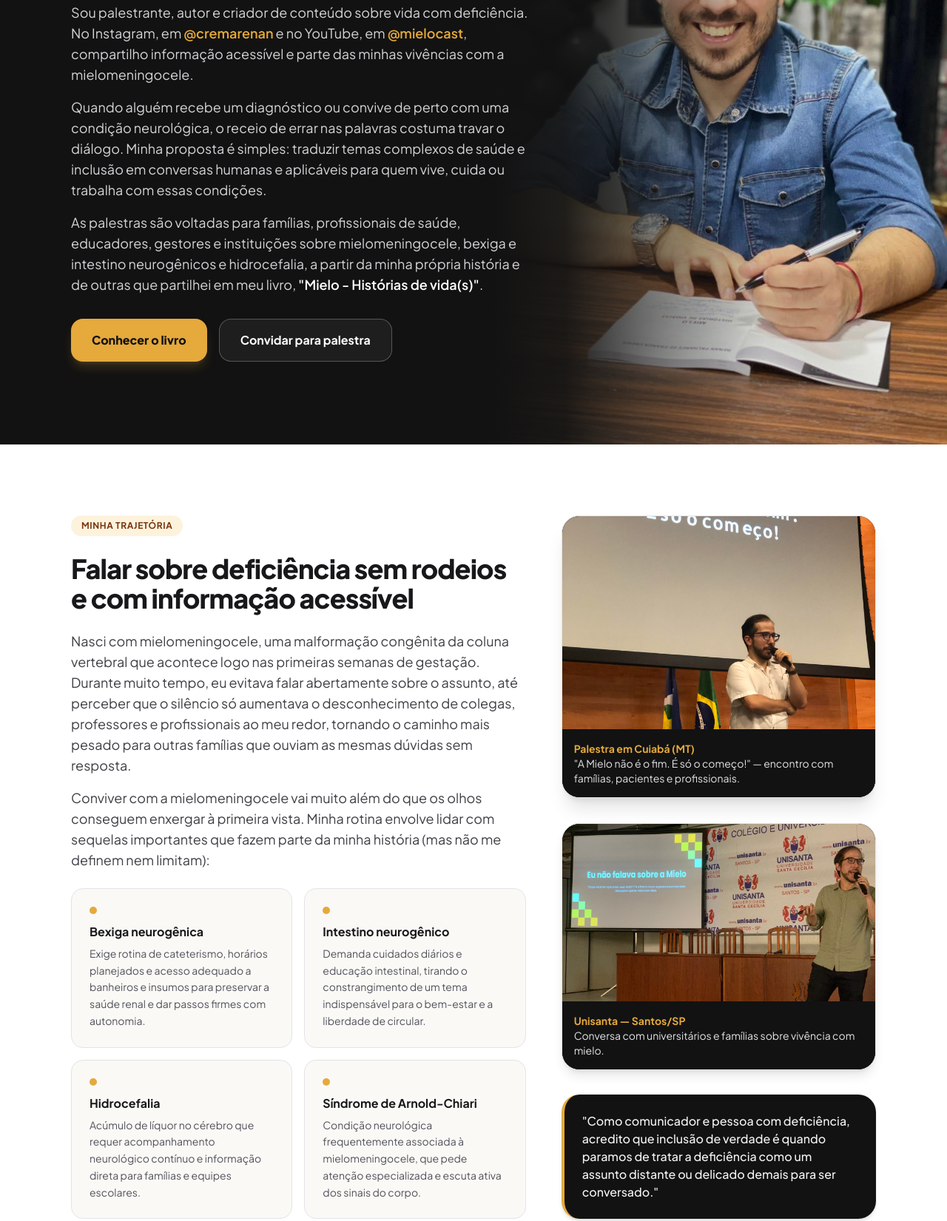
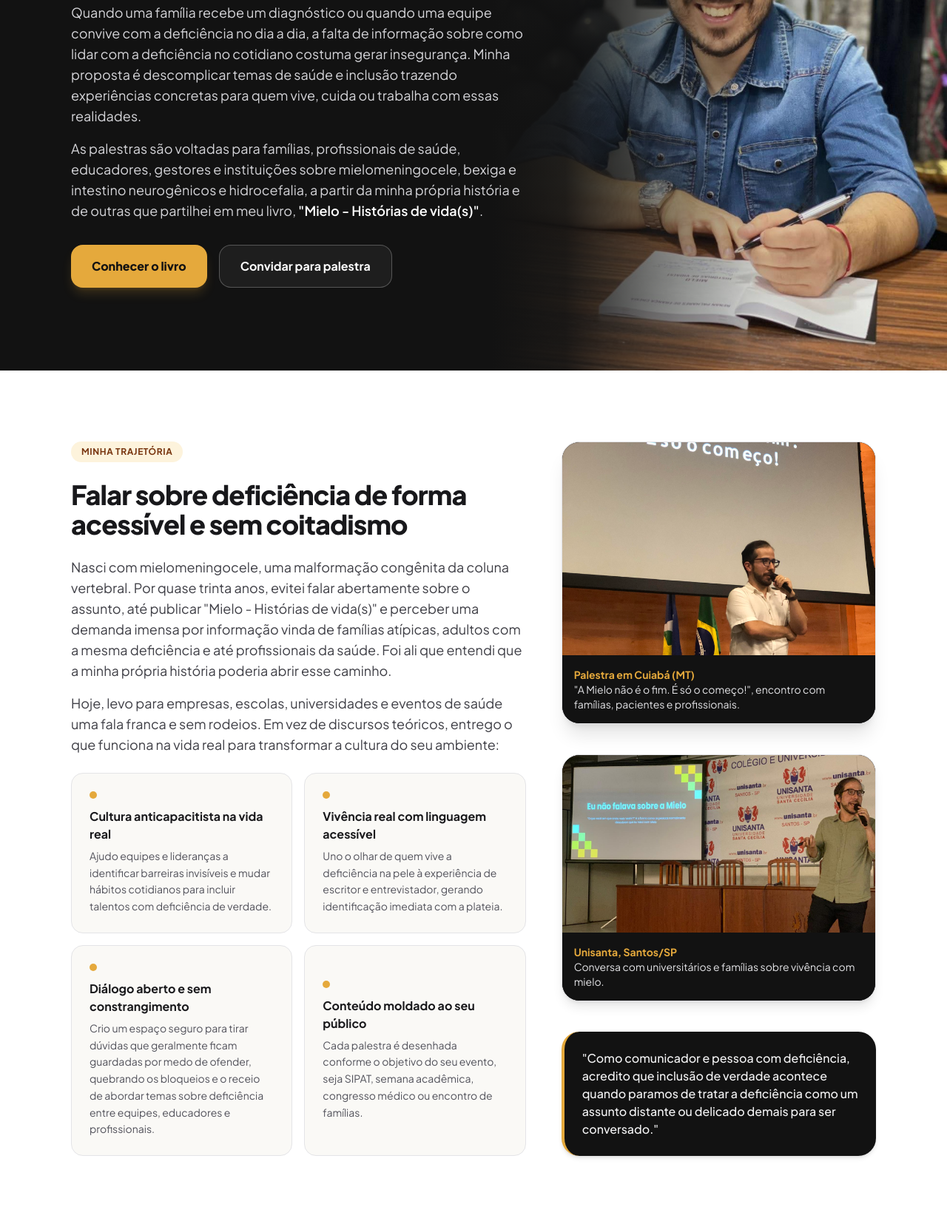
Before and after one commit to renancrema/renancrema.github.io, a plain HTML site: page index.html in a window 1280 px wide. Shown: the part 371-2022 px from the top of the page at 74% size. Drawn offline with nearby package versions, Linux system fonts and the light colour scheme.

Commit message:
Add files via upload

```diff
--- a/index.html
+++ b/index.html
@@ -6,7 +6,7 @@
 
   <!-- SEO Primário -->
   <title>Renan Crema | Palestrante, escritor e criador do Mielocast</title>
-  <meta name="description" content="Renan Crema é palestrante, escritor e criador de conteúdo sobre vida com deficiência, mielomeningocele, bexiga e intestino neurogênicos, hidrocefalia e hábitos anticapacitistas. Autor do livro Mielo - Histórias de vida(s)." />
+  <meta name="description" content="Renan Crema é palestrante, autor de Mielo - Histórias de vida(s) e criador do Mielocast. Palestras sobre mielomeningocele, saúde e anticapacitismo." />
   <meta name="keywords" content="Renan Crema, palestrante PCD, palestra inclusão, mielomeningocele, bexiga neurogênica, intestino neurogênico, hidrocefalia, síndrome de Arnold-Chiari, anticapacitismo, Mielo Histórias de vidas, Mielocast, palestrante São Paulo" />
   <meta name="author" content="Renan Crema" />
   <meta name="robots" content="index, follow, max-snippet:-1, max-image-preview:large" />
@@ -39,7 +39,7 @@
         "@id": "https://renancrema.com.br/#website",
         "url": "https://renancrema.com.br/",
         "name": "Renan Crema",
-        "description": "Site oficial de Renan Crema — palestrante, escritor e criador do Mielocast.",
+        "description": "Site oficial de Renan Crema, palestrante, escritor e criador do Mielocast.",
         "inLanguage": "pt-BR"
       },
       {
@@ -319,14 +319,7 @@
 
           <div class="space-y-4 text-base sm:text-lg text-zinc-300 leading-relaxed">
             <p>
-              Sou palestrante, autor e criador de conteúdo sobre vida com deficiência. No Instagram, em
-              <a href="https://www.instagram.com/cremarenan" target="_blank" rel="noopener noreferrer" class="text-brand-mustard font-semibold hover:underline">@cremarenan</a>
-              e no YouTube, em
-              <a href="https://www.youtube.com/@mielocast" target="_blank" rel="noopener noreferrer" class="text-brand-mustard font-semibold hover:underline">@mielocast</a>,
-              compartilho informação acessível e parte das minhas vivências com a mielomeningocele.
-            </p>
-            <p>
-              Quando alguém recebe um diagnóstico ou convive de perto com uma condição neurológica, o receio de errar nas palavras costuma travar o diálogo. Minha proposta é simples: traduzir temas complexos de saúde e inclusão em conversas humanas e aplicáveis para quem vive, cuida ou trabalha com essas condições.
+              Quando uma família recebe um diagnóstico ou quando uma equipe convive com a deficiência no dia a dia, a falta de informação sobre como lidar com a deficiência no cotidiano costuma gerar insegurança. Minha proposta é descomplicar temas de saúde e inclusão trazendo experiências concretas para quem vive, cuida ou trabalha com essas realidades.
             </p>
             <p>
               As palestras são voltadas para famílias, profissionais de saúde, educadores, gestores e instituições sobre mielomeningocele, bexiga e intestino neurogênicos e hidrocefalia, a partir da minha própria história e de outras que partilhei em meu livro, <strong class="text-white font-semibold">"Mielo - Histórias de vida(s)"</strong>.
@@ -364,57 +357,57 @@
 
         <div class="grid grid-cols-1 lg:grid-cols-12 gap-10 lg:gap-12 items-stretch">
 
-          <!-- Coluna esquerda: Narrativa pessoal e cards das 4 sequelas alinhados até a base -->
+          <!-- Coluna esquerda: Narrativa pessoal e cards alinhados até a base -->
           <div class="lg:col-span-7 flex flex-col justify-between space-y-6">
             <div class="space-y-6">
               <span class="inline-block px-3.5 py-1.5 rounded-full bg-brand-mustardSoft text-amber-900 text-xs font-bold uppercase tracking-wider">
                 Minha trajetória
               </span>
               <h2 class="text-3xl sm:text-4xl font-extrabold text-brand-ink tracking-tight leading-tight">
-                Falar sobre deficiência sem rodeios e com informação acessível
+                Falar sobre deficiência de forma acessível e sem coitadismo
               </h2>
 
               <div class="space-y-4 text-base sm:text-lg text-zinc-700 leading-relaxed">
                 <p>
-                  Nasci com mielomeningocele, uma malformação congênita da coluna vertebral que acontece logo nas primeiras semanas de gestação. Durante muito tempo, eu evitava falar abertamente sobre o assunto, até perceber que o silêncio só aumentava o desconhecimento de colegas, professores e profissionais ao meu redor, tornando o caminho mais pesado para outras famílias que ouviam as mesmas dúvidas sem resposta.
+                  Nasci com mielomeningocele, uma malformação congênita da coluna vertebral. Por quase trinta anos, evitei falar abertamente sobre o assunto, até publicar "Mielo - Histórias de vida(s)" e perceber uma demanda imensa por informação vinda de famílias atípicas, adultos com a mesma deficiência e até profissionais da saúde. Foi ali que entendi que a minha própria história poderia abrir esse caminho.
                 </p>
                 <p>
-                  Conviver com a mielomeningocele vai muito além do que os olhos conseguem enxergar à primeira vista. Minha rotina envolve lidar com sequelas importantes que fazem parte da minha história (mas não me definem nem limitam):
+                  Hoje, levo para empresas, escolas, universidades e eventos de saúde uma fala franca e sem rodeios. Em vez de discursos teóricos, entrego o que funciona na vida real para transformar a cultura do seu ambiente:
                 </p>
               </div>
             </div>
 
-            <!-- Cards objetivos das 4 condições preenchendo a altura restante de forma equilibrada -->
+            <!-- 4 Pilares de impacto para contratação de palestras -->
             <div class="grid grid-cols-1 sm:grid-cols-2 gap-4 flex-1">
               <div class="p-6 rounded-2xl bg-brand-cream border border-zinc-200 flex flex-col justify-center">
                 <div class="w-2.5 h-2.5 rounded-full bg-brand-mustard mb-3"></div>
-                <h3 class="font-bold text-brand-ink text-base mb-1.5">Bexiga neurogênica</h3>
+                <h3 class="font-bold text-brand-ink text-base mb-1.5">Cultura anticapacitista na vida real</h3>
                 <p class="text-sm text-zinc-600 leading-relaxed">
-                  Exige rotina de cateterismo, horários planejados e acesso adequado a banheiros e insumos para preservar a saúde renal e dar passos firmes com autonomia.
+                  Ajudo equipes e lideranças a identificar barreiras invisíveis e mudar hábitos cotidianos para incluir talentos com deficiência de verdade.
                 </p>
               </div>
 
               <div class="p-6 rounded-2xl bg-brand-cream border border-zinc-200 flex flex-col justify-center">
                 <div class="w-2.5 h-2.5 rounded-full bg-brand-mustard mb-3"></div>
-                <h3 class="font-bold text-brand-ink text-base mb-1.5">Intestino neurogênico</h3>
+                <h3 class="font-bold text-brand-ink text-base mb-1.5">Vivência real com linguagem acessível</h3>
                 <p class="text-sm text-zinc-600 leading-relaxed">
-                  Demanda cuidados diários e educação intestinal, tirando o constrangimento de um tema indispensável para o bem-estar e a liberdade de circular.
+                  Uno o olhar de quem vive a deficiência na pele à experiência de escritor e entrevistador, gerando identificação imediata com a plateia.
                 </p>
               </div>
 
               <div class="p-6 rounded-2xl bg-brand-cream border border-zinc-200 flex flex-col justify-center">
                 <div class="w-2.5 h-2.5 rounded-full bg-brand-mustard mb-3"></div>
-                <h3 class="font-bold text-brand-ink text-base mb-1.5">Hidrocefalia</h3>
+                <h3 class="font-bold text-brand-ink text-base mb-1.5">Diálogo aberto e sem constrangimento</h3>
                 <p class="text-sm text-zinc-600 leading-relaxed">
-                  Acúmulo de líquor no cérebro que requer acompanhamento neurológico contínuo e informação direta para famílias e equipes escolares.
+                  Crio um espaço seguro para tirar dúvidas que geralmente ficam guardadas por medo de ofender, quebrando os bloqueios e o receio de abordar temas sobre deficiência entre equipes, educadores e profissionais.
                 </p>
               </div>
 
               <div class="p-6 rounded-2xl bg-brand-cream border border-zinc-200 flex flex-col justify-center">
                 <div class="w-2.5 h-2.5 rounded-full bg-brand-mustard mb-3"></div>
-                <h3 class="font-bold text-brand-ink text-base mb-1.5">Síndrome de Arnold-Chiari</h3>
+                <h3 class="font-bold text-brand-ink text-base mb-1.5">Conteúdo moldado ao seu público</h3>
                 <p class="text-sm text-zinc-600 leading-relaxed">
-                  Condição neurológica frequentemente associada à mielomeningocele, que pede atenção especializada e escuta ativa dos sinais do corpo.
+                  Cada palestra é desenhada conforme o objetivo do seu evento, seja SIPAT, semana acadêmica, congresso médico ou encontro de famílias.
                 </p>
               </div>
             </div>
@@ -432,7 +425,7 @@
               />
               <figcaption class="p-4 bg-brand-dark text-zinc-200 text-sm">
                 <span class="font-bold text-brand-mustard block">Palestra em Cuiabá (MT)</span>
-                "A Mielo não é o fim. É só o começo!" — encontro com famílias, pacientes e profissionais.
+                "A Mielo não é o fim. É só o começo!", encontro com famílias, pacientes e profissionais.
               </figcaption>
             </figure>
 
@@ -445,7 +438,7 @@
                 class="w-full h-56 sm:h-60 object-cover object-center"
               />
               <figcaption class="p-4 bg-brand-dark text-zinc-200 text-sm">
-                <span class="font-bold text-brand-mustard block">Unisanta — Santos/SP</span>
+                <span class="font-bold text-brand-mustard block">Unisanta, Santos/SP</span>
                 Conversa com universitários e famílias sobre vivência com mielo.
               </figcaption>
             </figure>
@@ -453,7 +446,7 @@
             <!-- Citação fechando a base da coluna direita com alinhamento perfeito -->
             <blockquote class="p-6 rounded-3xl bg-brand-dark text-white border-l-4 border-brand-mustard shadow-md">
               <p class="text-sm sm:text-base font-medium leading-relaxed text-zinc-100">
-                "Como comunicador e pessoa com deficiência, acredito que inclusão de verdade é quando paramos de tratar a deficiência como um assunto distante ou delicado demais para ser conversado."
+                "Como comunicador e pessoa com deficiência, acredito que inclusão de verdade acontece quando paramos de tratar a deficiência como um assunto distante ou delicado demais para ser conversado."
               </p>
             </blockquote>
           </div>
@@ -474,14 +467,14 @@
             Temas adaptados para cada encontro
           </h2>
           <p class="text-base sm:text-lg text-zinc-600 leading-relaxed">
-            Ao abrir esse espaço de escuta no seu evento, cada apresentação é moldada para o perfil dos participantes — unindo o que senti na pele, informação de saúde aplicável e perguntas abertas sem filtro.
+            Ao abrir esse espaço de escuta no seu evento, cada apresentação é moldada para o perfil dos participantes, unindo o que senti na pele, informação de saúde aplicável e perguntas abertas sem filtro.
           </p>
         </div>
 
         <!-- Grade de 4 temas (sentence-case rigoroso) -->
         <div class="grid grid-cols-1 md:grid-cols-2 gap-6">
 
-          <article class="bg-white rounded-3xl p-7 sm:p-8 border border-zinc-200 shadow-sm hover:border-brand-mustard transition-colors flex flex-col justify-between">
+            <article class="bg-white rounded-3xl p-7 sm:p-8 border border-zinc-200 shadow-sm hover:border-brand-mustard transition-colors flex flex-col justify-between">
             <div>
               <span class="inline-flex items-center justify-center w-10 h-10 rounded-xl bg-brand-dark text-brand-mustard font-extrabold text-sm mb-5">
                 01
@@ -490,7 +483,7 @@
                 Vivendo com mielomeningocele: da infância à vida adulta
               </h3>
               <p class="text-zinc-600 text-sm sm:text-base leading-relaxed mb-5">
-                Uma conversa franca sobre como construir autonomia, atravessar transições de fase, desmontar estigmas enfrentados no dia a dia e fortalecer a rede de apoio de quem convive com a condição.
+                Um relato sem filtros sobre como construir autonomia, atravessar transições de fase, desmontar estigmas enfrentados no dia a dia e fortalecer a rede de apoio de quem convive com a condição.
               </p>
             </div>
             <div class="pt-4 border-t border-zinc-100 flex flex-wrap gap-2">
@@ -527,7 +520,7 @@
                 Inclusão e hábitos anticapacitistas em escolas e ambientes de trabalho
               </h3>
               <p class="text-zinc-600 text-sm sm:text-base leading-relaxed mb-5">
-                Imagine sua equipe enxergando expressões e barreiras invisíveis antes que elas afastem talentos ou alunos: mostramos atitudes capacitistas escondidas na rotina e caminhos concretos para mudar hábitos.
+                Imagine sua equipe enxergando expressões e barreiras invisíveis antes que elas afastem talentos ou alunos: mostro atitudes capacitistas escondidas na rotina e caminhos concretos para mudar hábitos.
               </p>
             </div>
             <div class="pt-4 border-t border-zinc-100 flex flex-wrap gap-2">
@@ -602,10 +595,10 @@
 
             <div class="space-y-4 text-base sm:text-lg text-zinc-700 leading-relaxed">
               <p>
-                Escrevi <strong>"Mielo - Histórias de vida(s)"</strong> para abrir horizonte às trajetórias de pessoas que nasceram com mielomeningocele — mostrando rotinas médicas, conquistas cotidianas, família, trabalho e afeto sem romantização.
+                Escrevi <strong>"Mielo - Histórias de vida(s)"</strong> para dar visibilidade às trajetórias de quem convive com a mielomeningocele, mostrando rotinas médicas, conquistas cotidianas, família, trabalho e afeto sem romantização.
               </p>
               <p>
-                Enquanto você acompanha cada relato, enxerga não apenas a minha própria vivência, mas também vozes de outras pessoas com mielo e pontos de partida importantes para familiares e profissionais que acompanham essa jornada.
+                Ao longo das páginas, divido a minha própria história ao lado dos relatos de adultos com mielo e de famílias que passaram pela cirurgia intrauterina. A obra também reúne entrevistas com três médicos brasileiros especialistas nessa cirurgia fetal, uma neuropsicóloga e uma fisioterapeuta, explicando os bastidores clínicos e os caminhos de reabilitação para pacientes, familiares e profissionais.
               </p>
             </div>
 
@@ -649,7 +642,7 @@
               Informação acessível no Mielocast e no Instagram
             </h2>
             <p class="text-zinc-300 text-base sm:text-lg leading-relaxed">
-              No <strong class="text-white">@mielocast</strong>, recebo médicos especialistas, terapeutas, familiares e pessoas com mielomeningocele para conversar de forma direta sobre saúde, direitos, autonomia e novidades nos tratamentos — construindo uma ponte entre o consultório e a rotina em casa.
+              No <strong class="text-white">@mielocast</strong>, recebo médicos especialistas, terapeutas, familiares e pessoas com mielomeningocele para conversar de forma direta sobre saúde, direitos, autonomia e novidades nos tratamentos, construindo uma ponte entre o consultório e a rotina em casa.
             </p>
             <div class="pt-2 flex flex-wrap gap-4">
               <a href="https://www.youtube.com/@mielocast" target="_blank" rel="noopener noreferrer" class="inline-flex items-center gap-2.5 px-6 py-3.5 rounded-2xl bg-brand-mustard text-brand-dark font-extrabold text-sm sm:text-base hover:bg-brand-mustardHover transition-colors">
@@ -768,7 +761,7 @@
                 Agenda e convites
               </span>
               <h2 class="text-3xl sm:text-4xl font-extrabold text-brand-ink tracking-tight">
-                Vamos levar essa conversa para o seu evento?
+                Leve essa conversa para perto de você
               </h2>
               <p class="text-zinc-600 text-base leading-relaxed">
                 Preencha os detalhes ao lado para montar uma mensagem pronta ou entre em contato diretamente pelos canais oficiais abaixo.
```
